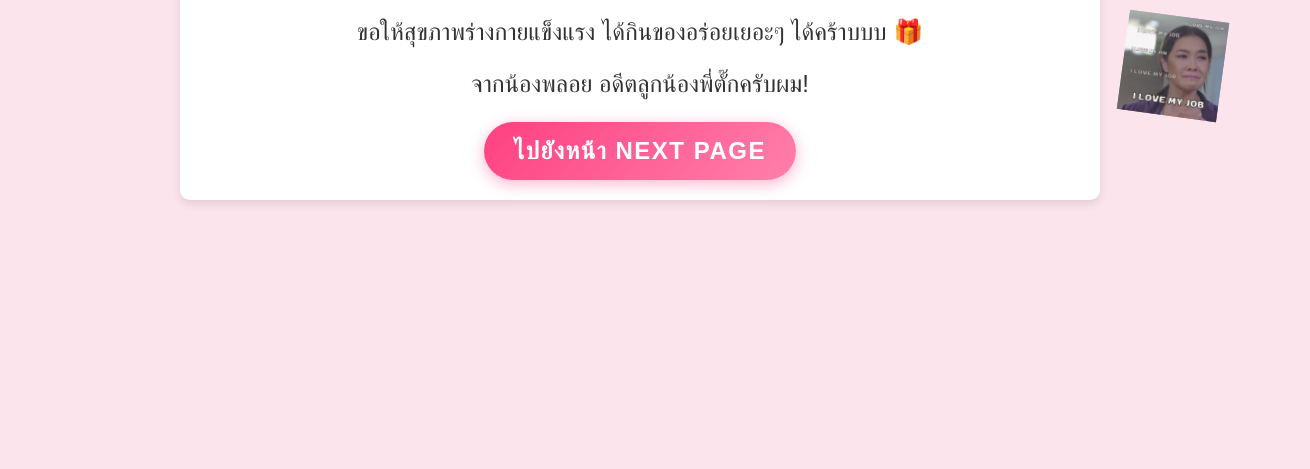
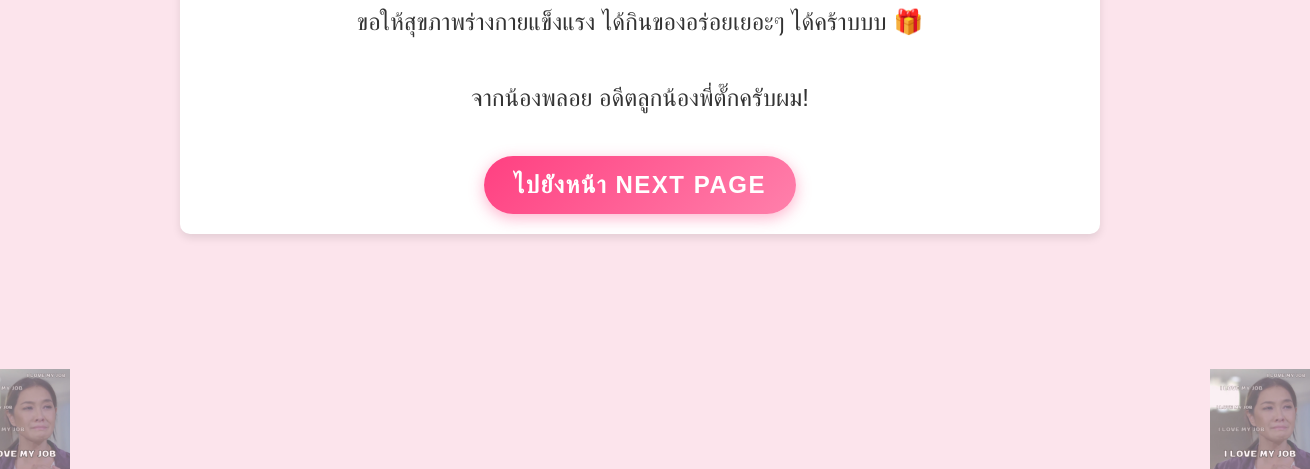
Before and after one commit to dsf328/HBDDCC, a plain HTML site: page birthday.html in a window 1280 px wide. Shown: the part 361-830 px from the top of the page, 1310 px wide, since content can reach past the window. Before the commit the page ends 800 px from the top, so only its background shows below. Drawn offline with Linux system fonts and the light colour scheme.

Commit message:
Update styles.css

```diff
--- a/styles.css
+++ b/styles.css
@@ -18,49 +18,23 @@ body {
     box-shadow: 0 4px 8px rgba(0, 0, 0, 0.1);
     z-index: 2; /* ข้อความอยู่ข้างหน้า */
     position: relative;
+    display: flex;
+    flex-direction: column;
+    justify-content: center;
+    align-items: center;
 }
 
-/* ข้อความ */
 h1 {
     color: #e91e63;
     font-size: 3em;
 }
+
 p {
     color: #333;
     font-size: 1.5em;
 }
 
-/* สไตล์รูปภาพ */
-.floating-image {
-    position: fixed; /* ให้อิสระจาก container */
-    width: 100px;
-    height: auto;
-    opacity: 0.4;
-    z-index: 1; /* ให้อยู่ต่ำกว่าข้อความ */
-    pointer-events: none; /* ป้องกันไม่ให้ขัดขวางการคลิก */
-    animation: floatAnimation 6s ease-in-out infinite alternate;
-}
-
-/* Animation สำหรับรูป */
-@keyframes floatAnimation {
-    0% {
-        transform: translate(0, 0) rotate(0deg);
-    }
-    25% {
-        transform: translate(50px, -60px) rotate(15deg);
-    }
-    50% {
-        transform: translate(-50px, 40px) rotate(-15deg);
-    }
-    75% {
-        transform: translate(30px, -30px) rotate(10deg);
-    }
-    100% {
-        transform: translate(0, 0) rotate(0deg);
-    }
-}
 button {
-    position: relative;
     background: linear-gradient(135deg, #ff4081, #ff80ab);
     color: white;
     font-size: 1.5em;
@@ -74,43 +48,67 @@ button {
     box-shadow: 0 4px 15px rgba(255, 64, 129, 0.4);
     text-transform: uppercase;
     letter-spacing: 1.5px;
+    margin-top: 20px;
 }
 
-/* สร้างเอฟเฟกต์สไลด์ */
-button::before {
-    content: "";
+/* การจัดตำแหน่งสำหรับรูปภาพที่อยู่ใน 4 มุมของข้อความ */
+.floating-images {
     position: absolute;
-    top: 0;
-    left: -100%;
     width: 100%;
     height: 100%;
-    background: rgba(255, 255, 255, 0.2);
-    transition: all 0.4s ease-in-out;
+    pointer-events: none;
 }
 
-/* เมื่อ hover ให้แถบสไลด์จากซ้ายไปขวา */
-button:hover::before {
-    left: 100%;
+.floating-image {
+    position: absolute;
+    width: 100px;
+    height: auto;
+    opacity: 0.6;
+    pointer-events: none;
+    animation: scaleInOut 4s infinite alternate ease-in-out;
+    image-rendering: auto; /* ตั้งค่าให้ภาพคมชัด */
 }
 
-/* เอฟเฟกต์ขยายและเงา */
-button:hover {
-    transform: scale(1.1);
-    box-shadow: 0 6px 20px rgba(255, 64, 129, 0.5);
+/* การจัดรูปภาพให้ติดมุมของข้อความ */
+.top-left {
+    top: -30px;
+    left: -30px;
 }
-/* ตั้งค่าให้ canvas คลุมเต็มหน้าจอ */
+
+.top-right {
+    top: -30px;
+    right: -30px;
+}
+
+.bottom-left {
+    bottom: -30px;
+    left: -30px;
+}
+
+.bottom-right {
+    bottom: -30px;
+    right: -30px;
+}
+
+/* Animation สำหรับการขยายและหุบรูปภาพ */
+@keyframes scaleInOut {
+    0% {
+        transform: scale(0.5);
+    }
+    50% {
+        transform: scale(1.5);
+    }
+    100% {
+        transform: scale(0.5);
+    }
+}
+
 #fireworksCanvas {
     position: fixed;
     top: 0;
     left: 0;
     width: 100%;
     height: 100%;
-    pointer-events: none; /* ให้คลิกทะลุได้ */
-    z-index: 0; /* ให้พลุอยู่ด้านหลัง */
+    pointer-events: none;
+    z-index: 0;
 }
-.next-image {
-    width: 100%;
-    max-width: 500px;
-    display: block;
-    margin: 20px auto;
-}
```
